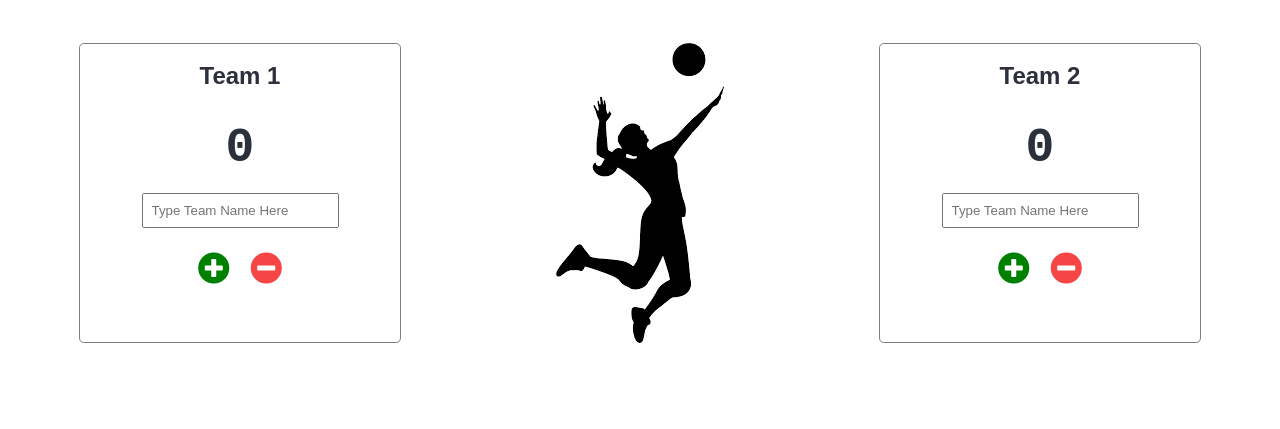
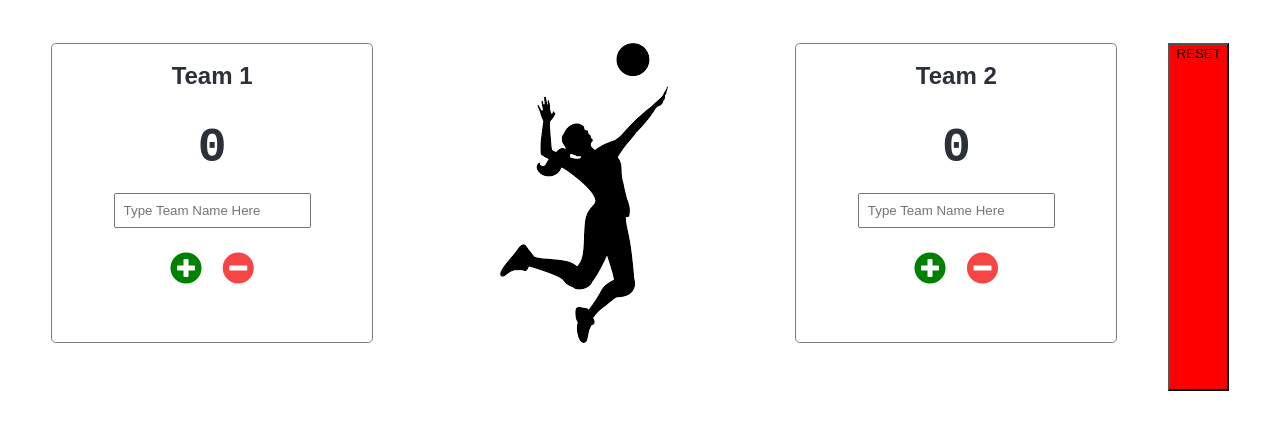
Before and after one commit to ERIKASTIGLEMAN/new-scoreboard, a website: page public/index.html in a window 1280 px wide. Shown: the part 53-482 px from the top of the page. Drawn offline with Linux system fonts and the light colour scheme.

Commit message:
All Buttons Work

```diff
--- a/public/index.html
+++ b/public/index.html
@@ -49,6 +49,7 @@
           <i id="teamTwoSub" class="subtract fas fa-2x fa-minus-circle"></i>
         </fieldset>
       </section>
+      <button>RESET</button>
     </main>
 
     <script src="/main.js" charset="utf-8"></script>
--- a/public/main.js
+++ b/public/main.js
@@ -55,6 +55,10 @@ function teamTwoSub(event) {
   document.querySelector('.team2 h3').textContent = teamTwoScore
 }
 
+function reset(event) {
+  document.querySelector('h3').textContent = 0
+}
+
 function main() {
   document
     .querySelector('.team2 input')
@@ -71,6 +75,8 @@ function main() {
   document.querySelector('#teamTwoSub').addEventListener('click', teamTwoSub)
 
   document.querySelector('#teamOneSub').addEventListener('click', teamOneSub)
+
+  document.querySelector('button').addEventListener('click', reset)
 }
 
 document.addEventListener('DOMContentLoaded', main)
--- a/public/screen.css
+++ b/public/screen.css
@@ -39,6 +39,14 @@ section {
   flex-direction: column;
   align-items: center;
 }
+
+button{
+  display: flex;
+  flex-direction:row;
+  background-color: red;
+
+}
+
 .team1 {
   border: thin solid #7c7c7c;
   border-radius: 0.3rem;
```
